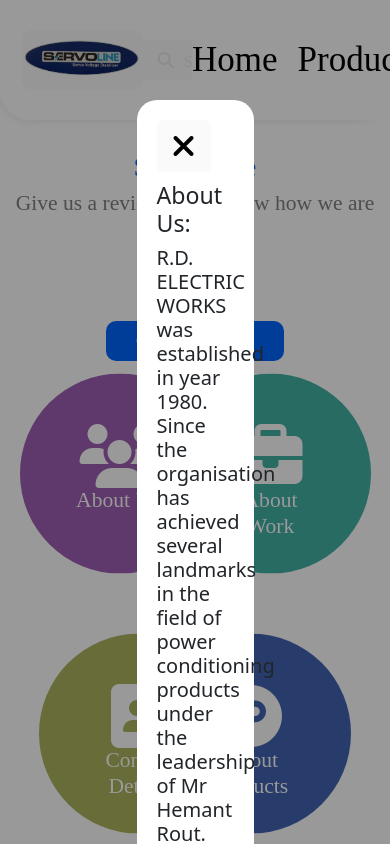
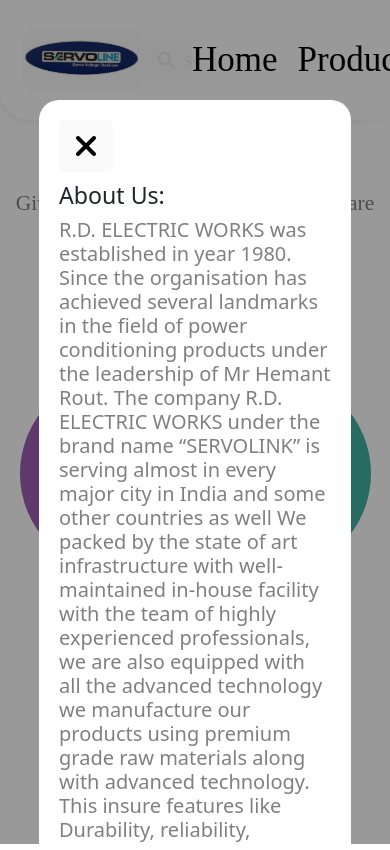
Before and after one commit to monkeyiscoding/servoline, a plain HTML site: page about.html in a window 390 px wide. Both pictures are taken after a click on the element "About US". Drawn offline with nearby package versions, Linux system fonts and the light colour scheme.

Commit message:
asdsdasd

```diff
--- a/css/style.css
+++ b/css/style.css
@@ -653,6 +653,11 @@ html{
   font-weight: 300;
 }
 
+.enqurie-des{
+  color: grey;
+  font-weight: 300;
+}
+
 .about-top-img-1{
   height: 200px;
   width: 200px;
@@ -882,4 +887,14 @@ html{
     right: 10%;
     z-index: 0;
   }
+
+  .send-enquiry-content {
+    background-color: white;
+    margin: auto;
+    z-index: 20;
+    /* background-image: url("https://png.pngtree.com/background/20210706/original/pngtree-hd-brick-wall-background-picture-image_206286.jpg"); */
+    padding: 20px;
+    border-radius: 20px;
+    width: 80%;
+  }
 }
```
